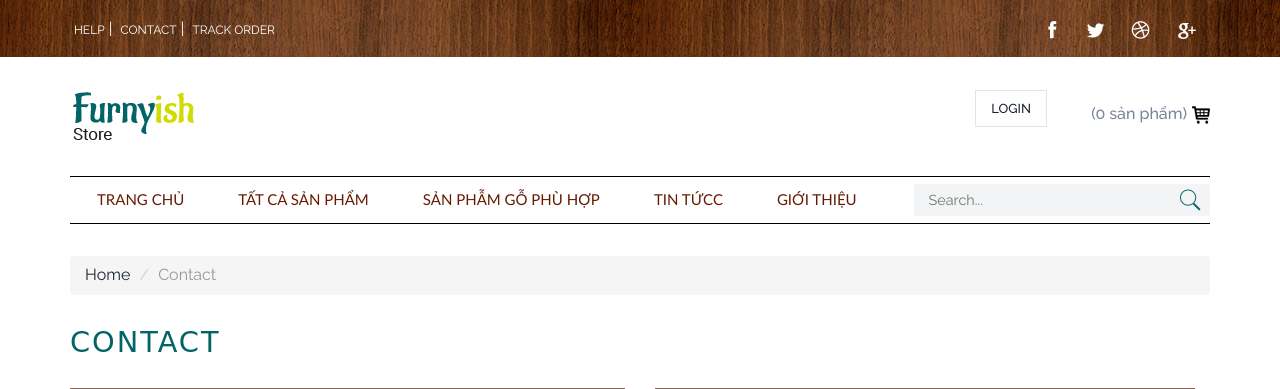
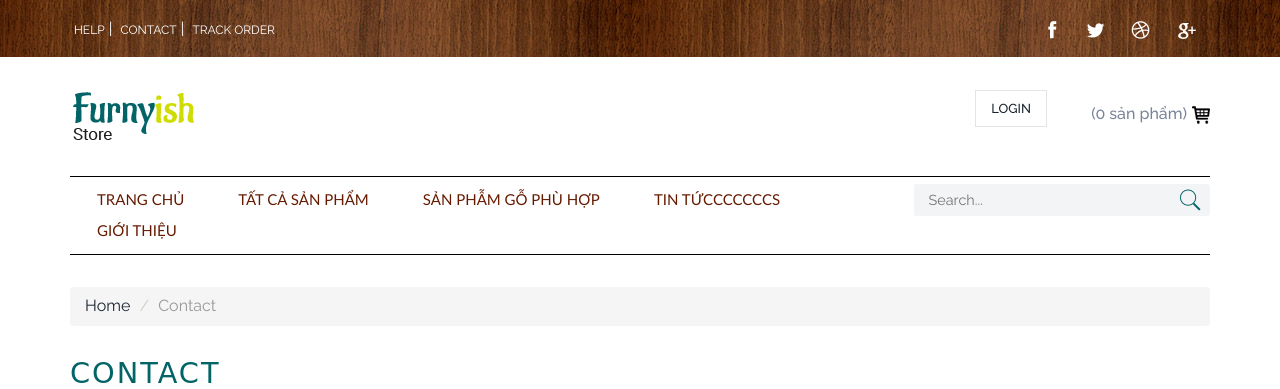
Before and after one commit to PhilipLam95/Web_Thuc_Tap, a Laravel app: page /contact in a window 1280 px wide. Shown: the top 389 px of the page. Run offline with Laravel 8, Linux system fonts and the light colour scheme; data that the repository does not hold is empty; some web fonts are replaced.

Commit message:
test conflict lam-1

```diff
--- a/resources/views/header.blade.php
+++ b/resources/views/header.blade.php
@@ -139,7 +139,7 @@
               </div>
             </div>
           </li>
-          <li class="grid4"><a class="color5" href="#">TIN TỨCc</a>
+          <li class="grid4"><a class="color5" href="#">TIN TỨCccccccs</a>
           </li>
           <li class="grid5"><a class="color6" href="{{route('introduce')}}">GIỚI THIỆU</a>
           </li>
```
